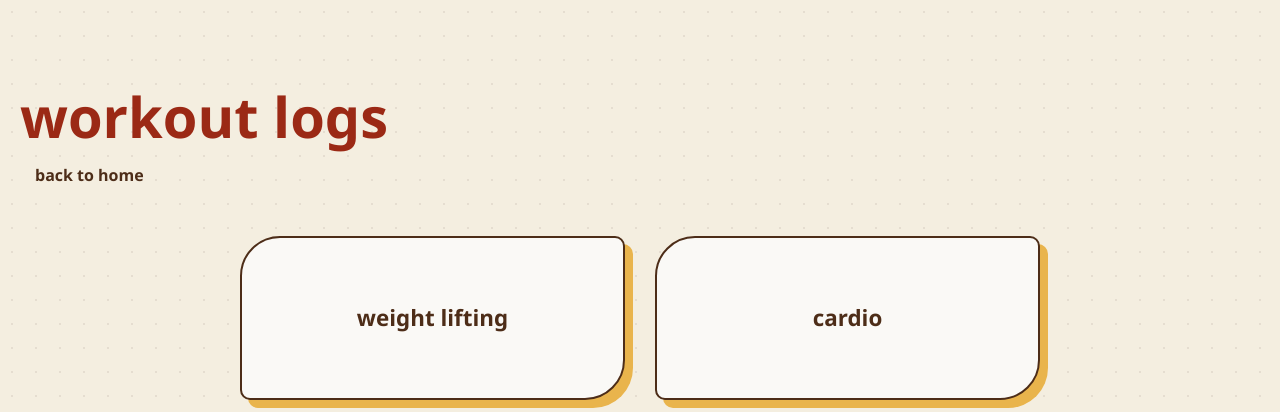
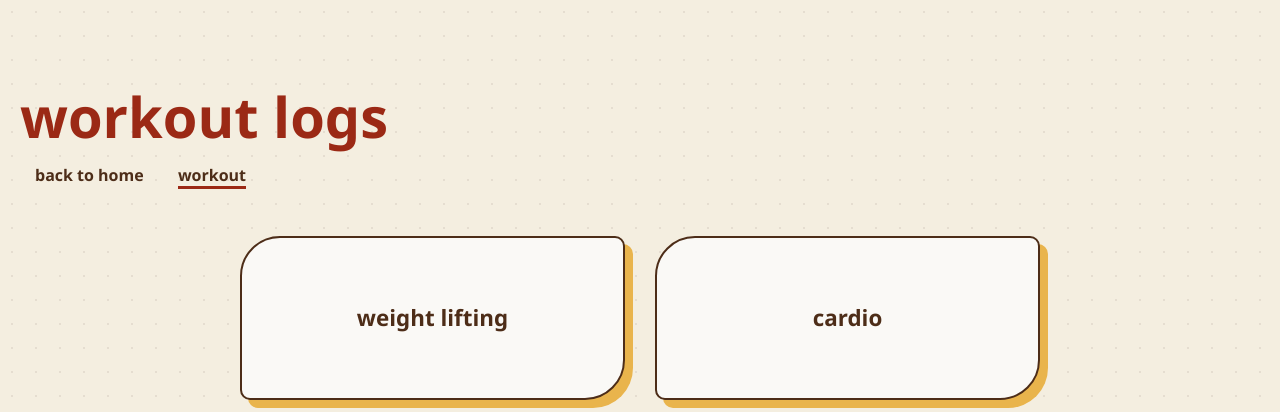
Before and after one commit to brippy207/Workout_App, a Django app: page /workouts/ in a window 1280 px wide. Shown: the top 412 px of the page. Run offline with Django 5.2, Linux system fonts and the light colour scheme.

```diff
--- a/tracker/templates/tracker/workouts.html
+++ b/tracker/templates/tracker/workouts.html
@@ -12,6 +12,7 @@
     <h1>workout logs</h1>
     <nav>
         <a href="{% url 'home' %}">back to home</a>
+        <a href="{% url 'workouts' %}" style="border-bottom: 3px solid var(--burnt-orange);">workout</a>
     </nav>
 
     <div class="grid-container">
```
